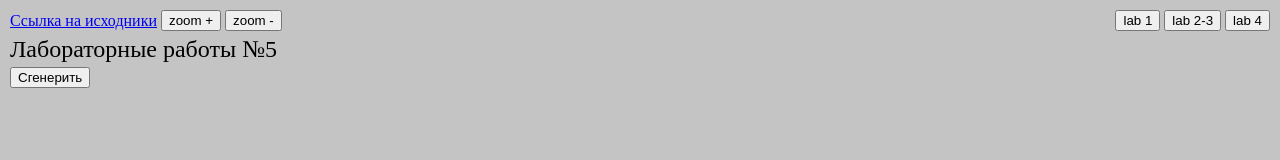
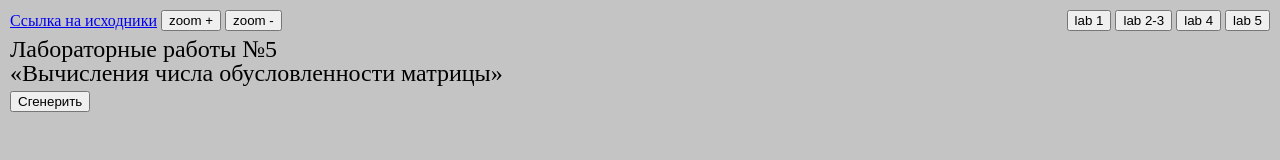
Before and after one commit to ZhukDmitryOlegovich/num-methods, a website with bundled scripts: page lab5/index.html in a window 1280 px wide. Built offline with nearby package versions, Linux system fonts and the light colour scheme.

Commit message:
lab5 dock

```diff
--- a/lab5/index.html
+++ b/lab5/index.html
@@ -19,8 +19,10 @@
 		<button onclick="location.href='../lab1'">lab 1</button>
 		<button onclick="location.href='../lab2-3'">lab 2-3</button>
 		<button onclick="location.href='../lab4'">lab 4</button>
+		<button onclick="location.href='../lab5'">lab 5</button>
 	</div>
-	<h2>Лабораторные работы №5</h2>
+	<h2>Лабораторные работы №5
+		<br>«Вычисления числа обусловленности матрицы»</h2>
 
 	<script type="module" src="../build/math/index.js"></script>
 	<script src="https://unpkg.com/function-plot/dist/function-plot.js"></script>
```
Also changed, not shown: index.html (+1 -0 lines), lab1/index.html (+1 -0 lines), lab2-3/index.html (+1 -0 lines), lab4/index.html (+1 -0 lines), 2 other files.
